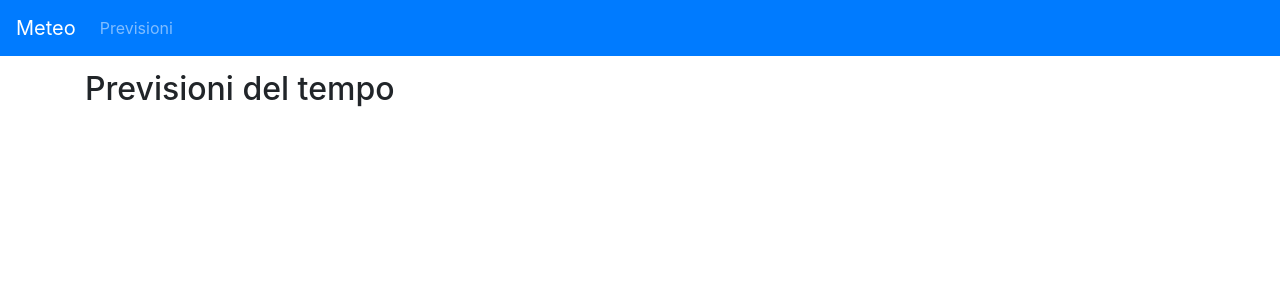
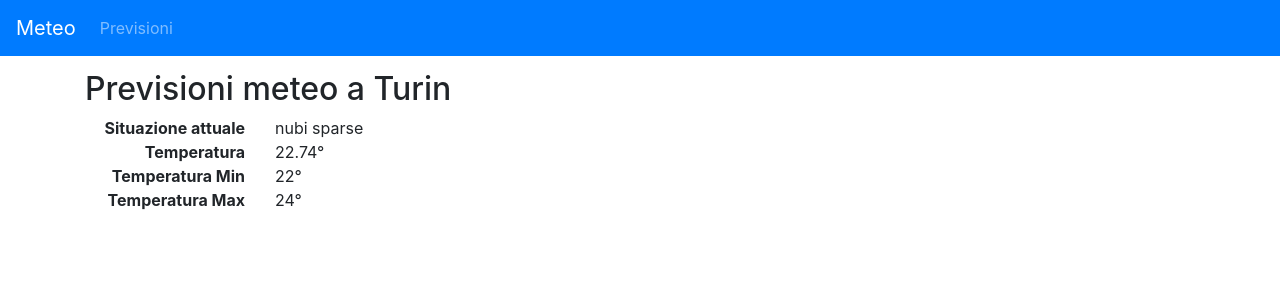
Before and after one commit to eldince72/meteo, an Angular app: page /previsioni in a window 1280 px wide. Shown: the top 300 px of the page. Built offline with nearby package versions, Linux system fonts and the light colour scheme.

Commit message:
visualizzazione dati da json statico

```diff
--- a/src/app/previsioni-list/previsioni-list.component.html
+++ b/src/app/previsioni-list/previsioni-list.component.html
@@ -1,5 +1,24 @@
-<div style="padding-top:20px">
-  <h2>
-      {{ title }}
-  </h2>
+<div class="row" style="padding-top:20px">
+  <div class="col-md-12">
+    <h2>
+        {{ title }} a {{ json.name}}
+    </h2>
+  </div>
 </div>
+
+<div class="row">
+  <div class="col-md-2 text-right"><strong>Situazione attuale</strong></div>
+  <div class="col-md-4">{{ json.weather[0].description}}</div>
+</div>
+<div class="row">
+  <div class="col-md-2 text-right"><strong>Temperatura</strong></div>
+  <div class="col-md-4">{{ json.main.temp}}°</div>
+</div>
+<div class="row">
+  <div class="col-md-2 text-right"><strong>Temperatura Min</strong></div>
+  <div class="col-md-4">{{ json.main.temp_min}}°</div>
+</div>
+<div class="row">
+  <div class="col-md-2 text-right"><strong>Temperatura Max</strong></div>
+  <div class="col-md-4">{{ json.main.temp_max}}°</div>
+</div>
--- a/src/app/previsioni-list/previsioni-list.component.ts
+++ b/src/app/previsioni-list/previsioni-list.component.ts
@@ -6,8 +6,49 @@ import { Component, OnInit } from '@angular/core';
   styleUrls: ['./previsioni-list.component.css']
 })
 export class PrevisioniListComponent implements OnInit {
-  title = 'Previsioni del tempo';
-
+  title = 'Previsioni meteo';
+  json = {
+            "coord": {
+                "lon": 7.68,
+                "lat": 45.07
+            },
+            "weather": [
+                {
+                    "id": 802,
+                    "main": "Clouds",
+                    "description": "nubi sparse",
+                    "icon": "03d"
+                }
+            ],
+            "base": "stations",
+            "main": {
+                "temp": 22.74,
+                "pressure": 1014,
+                "humidity": 78,
+                "temp_min": 22,
+                "temp_max": 24
+            },
+            "visibility": 10000,
+            "wind": {
+                "speed": 1.5,
+                "deg": 100
+            },
+            "clouds": {
+                "all": 40
+            },
+            "dt": 1534148400,
+            "sys": {
+                "type": 1,
+                "id": 5795,
+                "message": 0.0193,
+                "country": "IT",
+                "sunrise": 1534134519,
+                "sunset": 1534185523
+            },
+            "id": 3165524,
+            "name": "Turin",
+            "cod": 200
+        };
   constructor() { }
 
   ngOnInit() {
```
